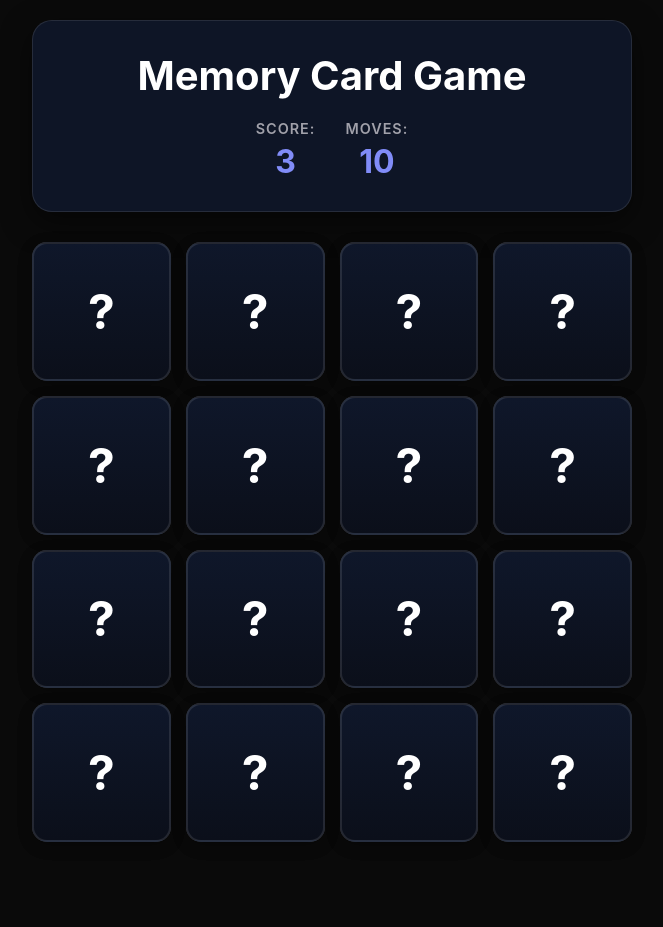
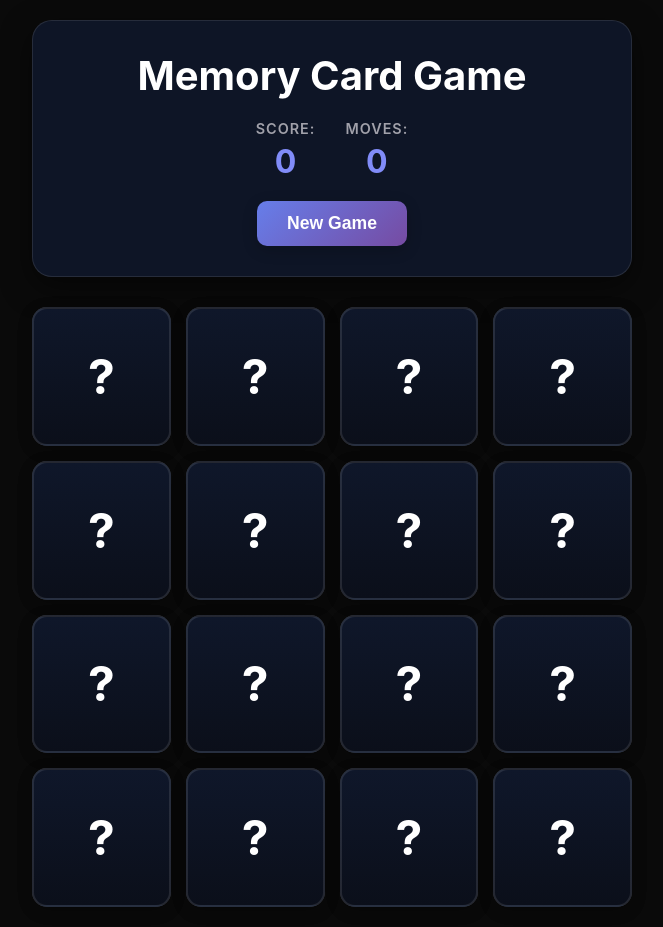
Before and after one commit to Arthur-Davila/Memory-card, a React (Vite) app: page / in a window 1280 px wide. Shown: the whole page, without its empty margins (308-971 px from the left). Before the commit the page ends 862 px from the top, so only its background shows below. Built offline with nearby package versions, Linux system fonts and the light colour scheme.

Commit message:
botão de reniciar

```diff
--- a/src/App.jsx
+++ b/src/App.jsx
@@ -9,8 +9,14 @@ function App() {
   const [cards,setCards] = useState([])
   const [flipped,setFlipped] = useState([])
   const [matched,setMatched] = useState([])
+  const [score,setScore] = useState(0)
+  const [moves,setMoves] = useState(0)
 
   const initializeGame = () =>{
+    setMoves(0);
+    setScore(0);
+    setMatched([])
+    setFlipped([])
     const finalCard = cardValues.map((value,index)=>(
       {
         id: index,
@@ -47,8 +53,23 @@ function App() {
         const firstCard = cards[flipped[0]]
 
         if(firstCard.value === card.value){
-          alert("match")
-        }else{
+          setScore((prev)=> prev+1)
+        setTimeout(() => {
+
+
+          setMatched((prev)=>[...prev,firstCard.id,card.id])
+
+            const newMatchedCards =(prev)=>prev.map((c)=>{
+      if(c.id === card.id || c.id === firstCard.id){
+        return {...c, isMatched : true}
+      }
+      else{
+        return c;
+      }
+    });
+    setCards(newMatchedCards)
+    setFlipped([])
+        },300); }else{
            setTimeout(()=>{
            const flipBackCards = newCards.map((c)=>{
            if (newFlippedCards.includes(c.id)|| c.id === card.id){
@@ -63,12 +84,13 @@ function App() {
            },500)
 
         }
+        setMoves((prev)=> prev+1)
     }
 
 
   }
   return (
-  <div className="app"><GameHeader score= {3} moves={10}/>
+  <div className="app"><GameHeader score= {score} moves={moves} onReset={initializeGame}/>
   <div className="cards-grid">
     {cards.map((card)=>(
       <Card card={card} onClick={handleCardClick}/>
--- a/src/components/Card.jsx
+++ b/src/components/Card.jsx
@@ -1,5 +1,5 @@
 export const Card = ({card,onClick}) => {
-  return  <div className={`card ${card.isFlipped? "flipped": ""}`} onClick={()=>onClick(card)}>
+  return  <div className={`card ${card.isFlipped? "flipped": ""} ${card.isMatched? "matched": ""}`} onClick={()=>onClick(card)}>
         <div className="card-front">?</div>
         <div className="card-back">{card.value}</div>
         </div>
--- a/src/components/GameHeader.jsx
+++ b/src/components/GameHeader.jsx
@@ -1,4 +1,4 @@
-export const GameHeader= ({score,moves}) => {
+export const GameHeader= ({score,moves,onReset}) => {
     return(
         <div className="game-header">
             <h1>Memory Card Game</h1>
@@ -13,6 +13,7 @@ export const GameHeader= ({score,moves}) => {
                       </div>
 
              </div>
+             <button className="reset-btn" onClick={onReset}>New Game</button>
         </div>
     )
 }
```
